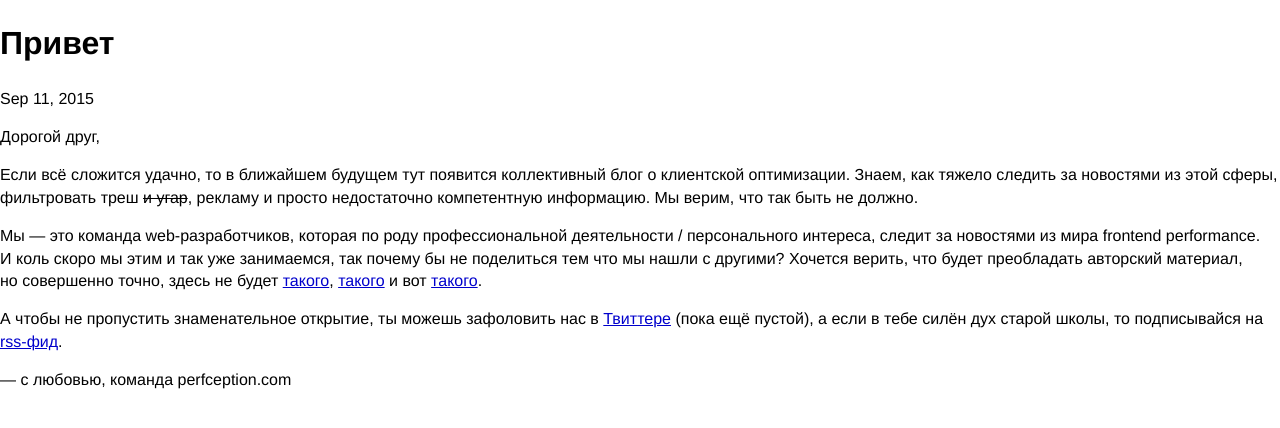
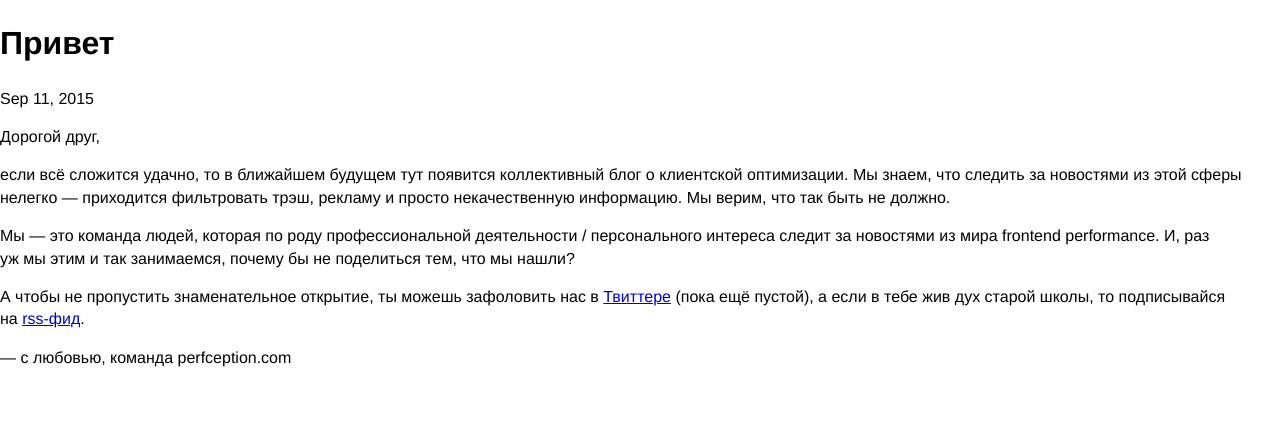
Before and after one commit to perfception/perfception.com, a Jekyll site: the page built from _posts/2015-09-11-hello.markdown, in a window 1280 px wide. Shown: the top 428 px of the page. Built offline with Jekyll 4.4.1, drawn with Linux system fonts in a browser that asks for light colours.

Commit message:
Обновил текст

```diff
--- a/_posts/2015-09-11-hello.markdown
+++ b/_posts/2015-09-11-hello.markdown
@@ -5,10 +5,10 @@ date:   2015-09-11 20:46:17
 ---
 Дорогой друг,
 
-Если всё сложится удачно, то&nbsp;в&nbsp;ближайшем будущем тут появится коллективный блог о&nbsp;клиентской оптимизации. Знаем, как тяжело следить за&nbsp;новостями из&nbsp;этой сферы, фильтровать треш <strike>и угар</strike>, рекламу и&nbsp;просто недостаточно компетентную информацию. Мы&nbsp;верим, что так быть не&nbsp;должно.
+если всё сложится удачно, то&nbsp;в&nbsp;ближайшем будущем тут появится коллективный блог о&nbsp;клиентской оптимизации. Мы&nbsp;знаем, что следить за&nbsp;новостями из&nbsp;этой сферы нелегко&nbsp;&mdash; приходится фильтровать трэш, рекламу и&nbsp;просто некачественную информацию. Мы&nbsp;верим, что так быть не&nbsp;должно.
 
-Мы&nbsp;&mdash; это команда <nobr>web-разработчиков</nobr>, которая по&nbsp;роду профессиональной деятельности / персонального интереса, следит за&nbsp;новостями из&nbsp;мира frontend performance. И&nbsp;коль скоро мы&nbsp;этим и&nbsp;так уже занимаемся, так почему&nbsp;бы не&nbsp;поделиться тем что мы&nbsp;нашли с&nbsp;другими? Хочется верить, что будет преобладать авторский материал, но&nbsp;совершенно точно, здесь не&nbsp;будет [такого](/), [такого](/) и&nbsp;вот [такого](/).
+Мы&nbsp;&mdash; это команда людей, которая по&nbsp;роду профессиональной <nobr>деятельности / персонального интереса</nobr> следит за&nbsp;новостями из&nbsp;мира frontend performance. И, раз уж&nbsp;мы&nbsp;этим и&nbsp;так занимаемся, почему&nbsp;бы не&nbsp;поделиться тем, что мы&nbsp;нашли?
 
-А&nbsp;чтобы не&nbsp;пропустить знаменательное открытие, ты&nbsp;можешь зафоловить наc в [Твиттере](https://twitter.com/{{https://twitter.com/{{site.twitter_username }}) (пока ещё пустой), а&nbsp;если в&nbsp;тебе силён дух старой школы, то&nbsp;подписывайся на [rss-фид](/feed.xml).
+А&nbsp;чтобы не&nbsp;пропустить знаменательное открытие, ты&nbsp;можешь зафоловить наc в&nbsp;[Твиттере](https://twitter.com/{{ site.twitter_username }}) (пока ещё пустой), а&nbsp;если в&nbsp;тебе жив дух старой школы, то&nbsp;подписывайся на&nbsp;[<nobr>rss-фид</nobr>](/feed.xml).
 
 &mdash;&nbsp;с&nbsp;любовью, команда perfception.com
```
